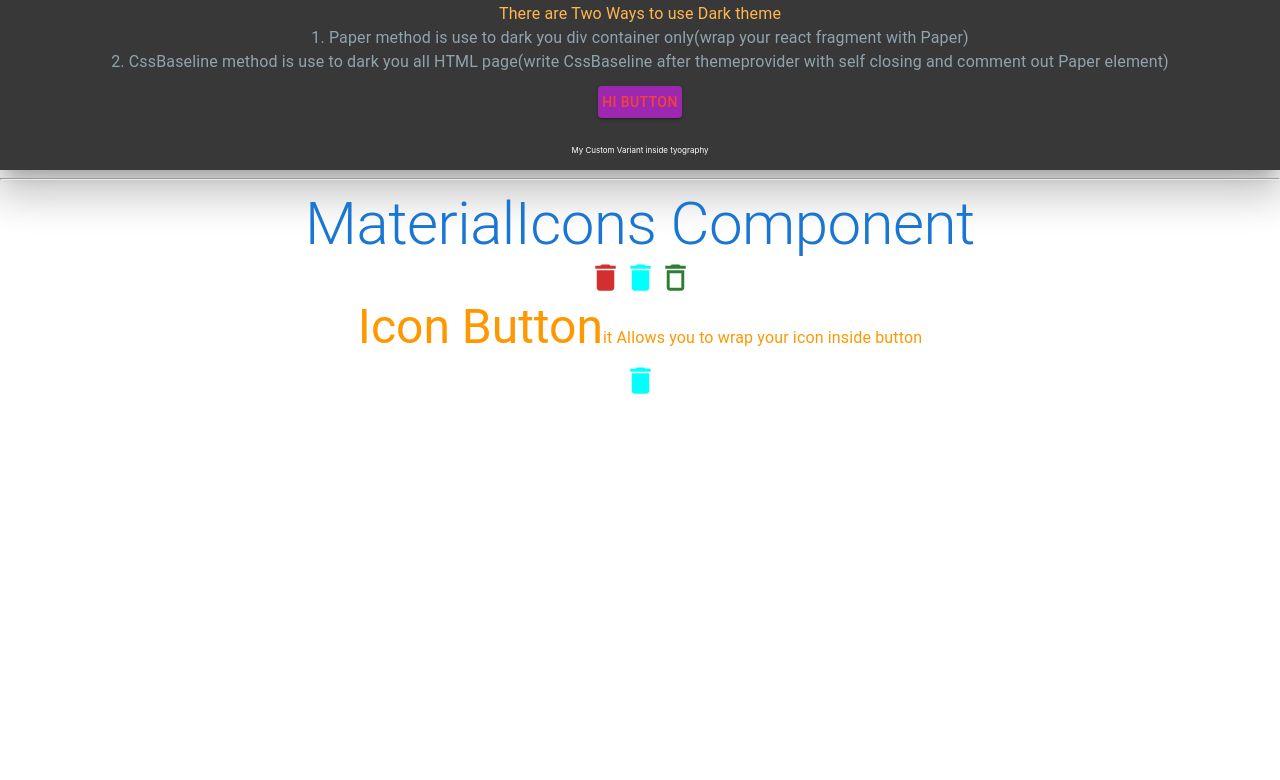
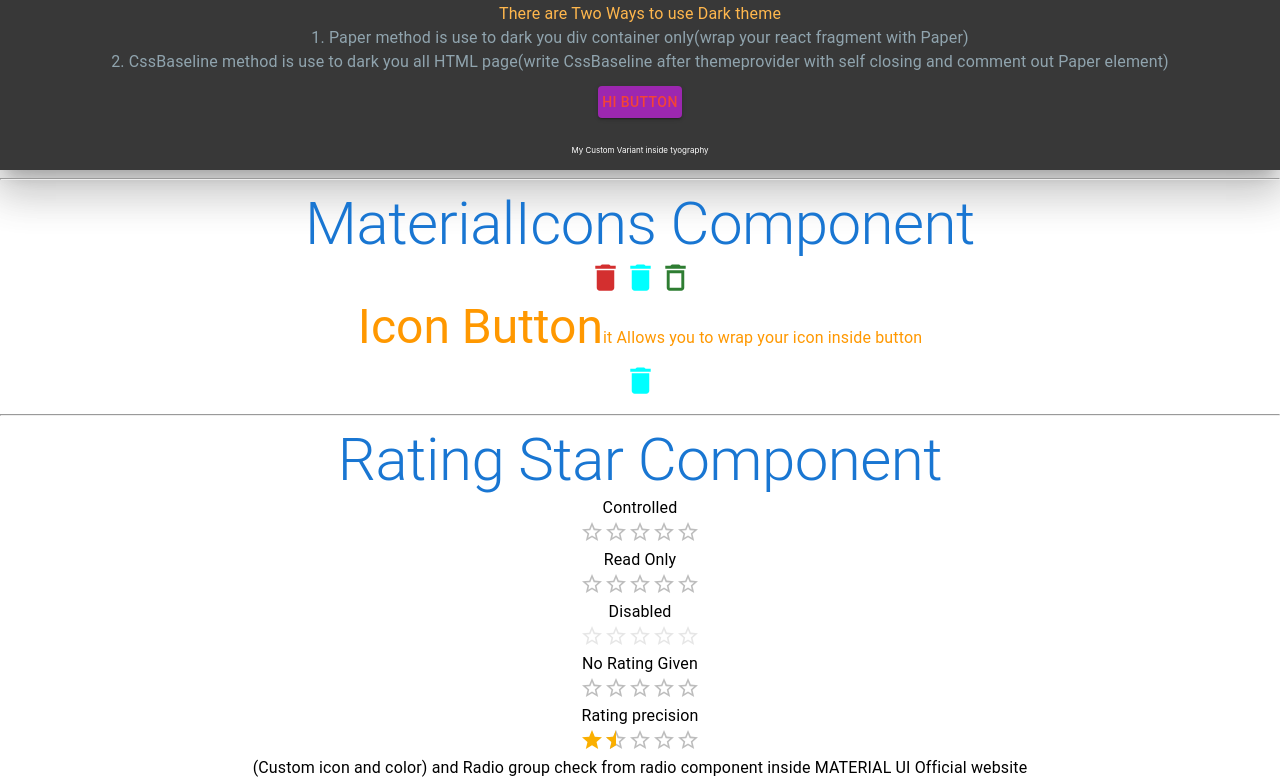
Before and after one commit to ZeeshiDeveloper/Material-UI-V5-for-Designing-in-React, a React (Create React App) app: page / in a window 1280 px wide. Shown: the part 1099-1879 px from the top of the page. Before the commit the page ends 1505 px from the top, so only its background shows below. Built offline with nearby package versions, Linux system fonts and the light colour scheme.

Commit message:
Rating Stars.

```diff
--- a/src/App.js
+++ b/src/App.js
@@ -6,6 +6,7 @@ import { Button, Typography } from '@mui/material'
 import { styled } from "@mui/material/styles";
 import ThemeDark from './components/ThemeDark';
 import MaterialIcons from './components/MaterialIcons';
+import RatingStars from './components/RatingStars';
 
 function App() {
 
@@ -79,6 +80,8 @@ function App() {
       <ThemeDark />
       <hr />
       <MaterialIcons />
+      <hr />
+      <RatingStars />
     </div>
   );
 }
--- /dev/null
+++ b/src/components/RatingStars.js
@@ -0,0 +1,34 @@
+import React, { useState } from 'react'
+import { Typography, Rating } from '@mui/material'
+
+const RatingStars = () => {
+    const [value, setValue] = useState(null);
+
+  return (
+    <div>
+        <Typography variant="h2" color="primary.superDark">Rating Star Component</Typography>
+        <Typography>Controlled</Typography>
+        <Rating
+            name="simple-controlled"
+            value={value}
+            onChange={(event,newValue) => {
+                setValue(newValue);
+            }}
+        />
+        <Typography>Read Only</Typography>
+        <Rating name="read-only" value={value} readOnly/>
+        <Typography>Disabled</Typography>
+        <Rating name="disabled" value={value} disabled/>
+        <Typography>No Rating Given</Typography>
+        <Rating name="no-value" value={null}/>
+    {/* Rating precision */}
+        <Typography>Rating precision</Typography>
+        <Rating name="half-rating" defaultValue={1.5} precision={0.5}/>
+
+        <Typography>(Custom icon and color) and Radio group check from radio component inside MATERIAL UI Official website</Typography>
+
+    </div>
+  )
+}
+
+export default RatingStars;
```
